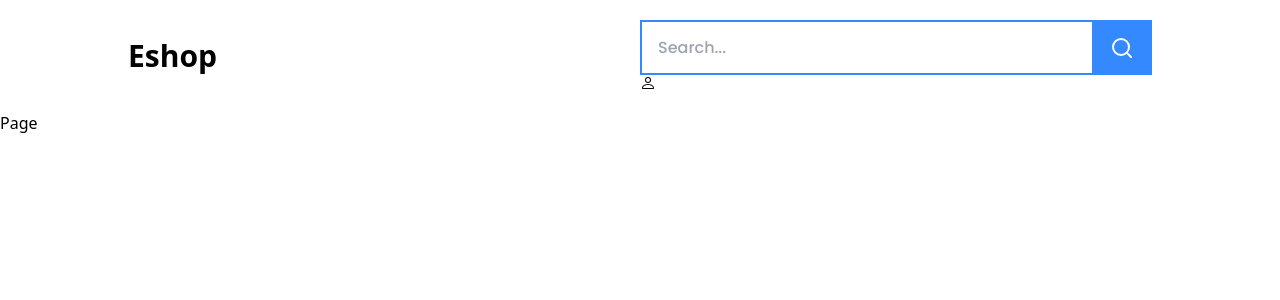
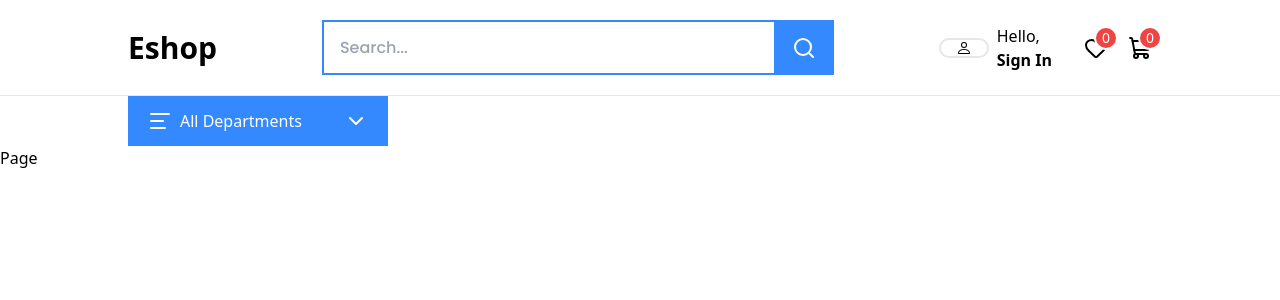
Before and after one commit to meMANNY/Eshop, a Next.js app in the folder apps/user-ui/: page / in a window 1280 px wide. Shown: the top 300 px of the page. Built offline with nearby package versions, Linux system fonts and the light colour scheme.

Commit message:
added a header dropdowns

```diff
--- /dev/null
+++ b/apps/user-ui/src/shared/widgets/header/header-bottom.tsx
@@ -0,0 +1,49 @@
+'use client';
+import { AlignLeft, ChevronDown } from 'lucide-react';
+import React, { useEffect, useState } from 'react'
+
+const HeaderBottom = () => {
+
+    const [show, setShow] = useState(false);
+    const [isSticky, setIsSticky] = useState(false);
+
+    //track scroll position
+
+    useEffect(() => {
+        const handleScroll = () => {
+            if (window.screenY > 100) {
+                setIsSticky(true);
+            } else {
+                setIsSticky(false);
+            }
+        };
+        window.addEventListener('scroll', handleScroll);
+        return () => {
+            window.removeEventListener('scroll', handleScroll);
+        };
+    }, []);
+
+    return  (
+        <div className={`w-full transition-all duration-300 ${isSticky ? 'fixed top-0 left-0 z-[100] bg-white shadow-lg' : 'relative'}`}>
+            <div className = {`w-[80%] relative m-auto flex items-center justify-between ${isSticky ? 'pt-3' : 'py-0'}`}>
+                {/* Add your header dropdowns here */}
+                <div className = {`w-[260px]
+                ${isSticky && '-mb-2'} cursor-pointer flex items-center justify-between px-5 h-[50px] bg-[#3489ff]`}
+                onClick = {() => setShow(!show)}>
+                    <div className = "flex items-center gap-2">
+                        <AlignLeft color = "white"/>
+                        <span className = "text-white font-medium">All Departments</span>
+                    </div>
+                    <ChevronDown color = "white"/>
+                </div>
+                {/*Dropdown menu*/}
+
+            </div>
+        </div>
+    )
+
+
+
+}
+
+export default HeaderBottom;
--- a/apps/user-ui/src/shared/widgets/header/header.tsx
+++ b/apps/user-ui/src/shared/widgets/header/header.tsx
@@ -1,7 +1,9 @@
 import Link from 'next/link'
 import React from 'react'
-import {Search} from 'lucide-react'
+import {Search, ShoppingCartIcon} from 'lucide-react'
+import {HeartIcon} from 'lucide-react'
 import { PersonIcon } from '@/assets/svgs/profile-icon'
+import HeaderBottom from './header-bottom'
 const Header = () => {
   return (
     <div className='w-full bg-white'>
@@ -18,16 +20,37 @@ const Header = () => {
                     <div className = "w-[60px] cursor-pointer flex items-center justify-center h-[55px] bg-[#3489FF] absolute top-0 right-0">
                         <Search color="#fff"/>
                     </div>
-                    <div className = "flex items-center gap-8" >
+                </div>
+                <div className = "flex items-center gap-8" >
                         <div className = "flex items-center gap-2">
-                            <Link href = {"/login"}>
+                            <Link href = {"/login"}
+                                className = "border-2 w-[50px] h=[50px] flex items-center justify-center rounded-full border-[#010f1c1a]">
                                 <PersonIcon />
                             </Link>
+                            <Link href = {"/login"}>
+                                <span className='block font-medium'>Hello,</span>
+                                <span className='font-semibold'>Sign In</span>
+                            </Link>
                         </div>
-                    </div>
+                        <div className = "flex items-center gap-5">
+                            <Link href = {"/wishlist"} className = "relative">
+                                <HeartIcon/>
+                                <div className = "w-6 h-6 border-2 border-white bg-red-500 rounded-full flex items-center justify-center absolute top-[-10px] right-[-10px]">
+                                    <span className='text-white font-medium text-sm'>0</span>
+                                </div>
+                            </Link>
+                            <Link href = {"/cart"} className = "relative">
+                                <ShoppingCartIcon/>
+                                <div className = "w-6 h-6 border-2 border-white bg-red-500 rounded-full flex items-center justify-center absolute top-[-10px] right-[-10px]">
+                                    <span className='text-white font-medium text-sm'>0</span>
+                                </div>
+                            </Link>
+                        </div>
                 </div>
+        </div>
+        <div className = "border-b border-b-slate-200"/>
+            <HeaderBottom />
 
-        </div>
     </div>
   )
 }
```
